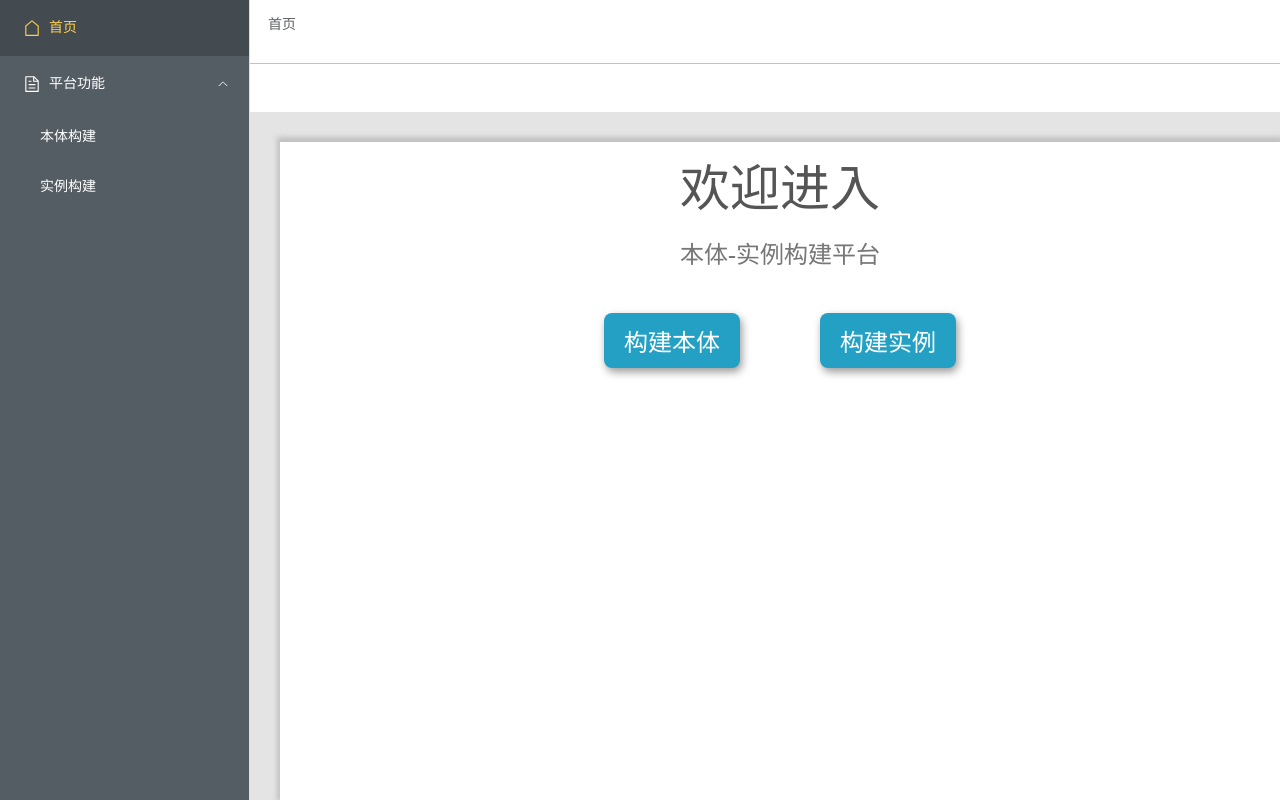
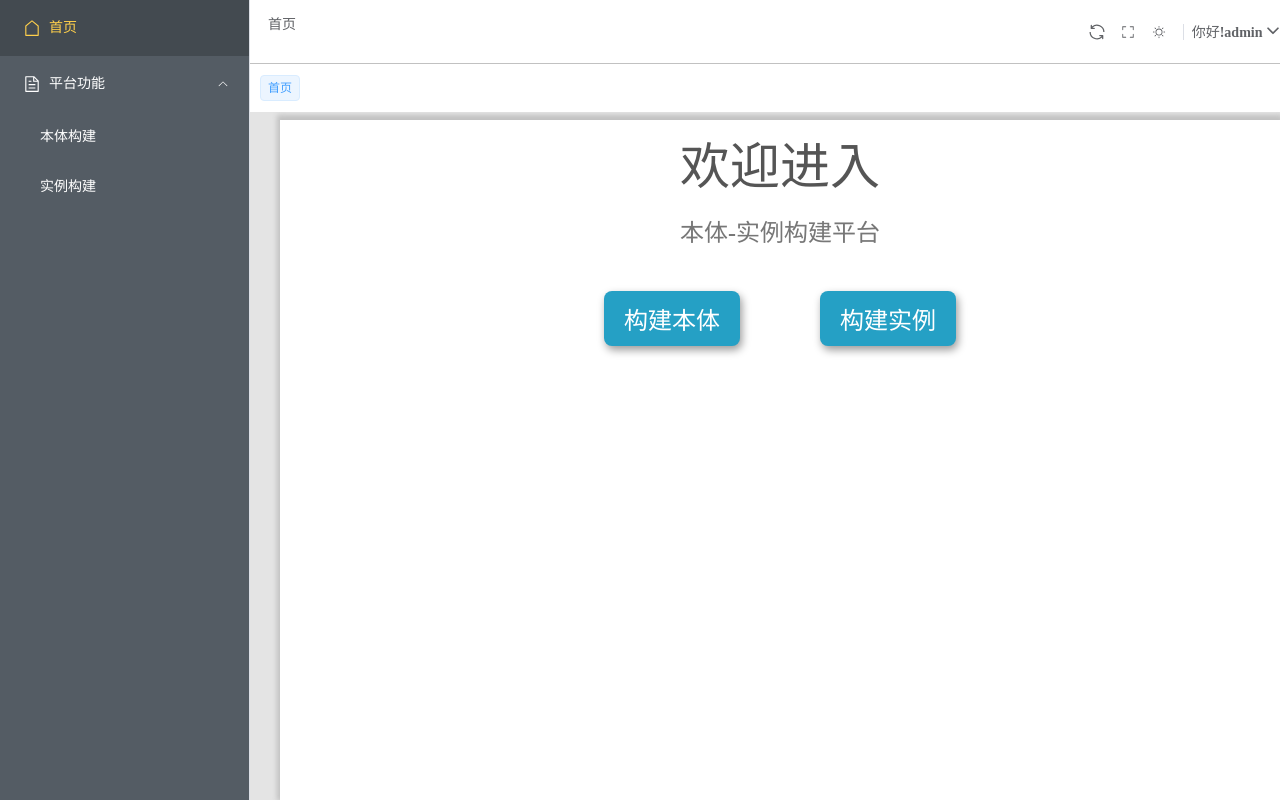
Before and after one commit to Junescara/OntologyTest, a Vue app: page /index in a window 1280 px wide. Built offline with nearby package versions, Linux system fonts and the light colour scheme.

Commit message:
继续丰富导航栏

```diff
--- a/src/Layout/NavBar.vue
+++ b/src/Layout/NavBar.vue
@@ -1,48 +1,34 @@
 <template>
-  <div class="navbar">
-    <el-row style="height: 100%;">
-
-    </el-row>
-  </div>
+  <!-- 导航栏 -->
+  <el-row class="navbar" >
+    <el-col :span="12"><Breadcrumb /></el-col>
+    <el-col :span="12"><Personal /></el-col>
+  </el-row>
+  <el-row class="navbar">
+    <RouteTags />
+  </el-row>
+  <!-- 导航栏结束 -->
 </template>
 
-<style scoped>
+<script setup>
+import Breadcrumb from "@/components/Navbar/Breadcrumb.vue";
+import RouteTags from "@/components/Navbar/RouteTags.vue";
+import Personal from "@/components/Navbar/Personal.vue";
+</script>
+
+<style scoped lang="less">
 .navbar {
-  height: 100%;
+  padding: 0;
   width: 100%;
+  height: 8vh;
   background-color: #fff;
-  box-shadow: 0px 2px 10px 0px rgba(0, 0, 0, 0.15);
-  margin-bottom: 20px;
-}
 
-.logo img {
-  margin-right: 200px;
-  height: 60px;
-  vertical-align: middle;
-}
-
-
-
-.user-menu {
-  height: 100%;
-  display: flex;
-  justify-content: flex-end;
-  align-items: center;
-}
-
-.username {
-  padding: 10px;
-}
-
-.el-dropdown-menu__item__icon {
-  font-size: 16px;
-  margin-right: 10px;
-}
-
-.user-menu img {
-  width: 40px;
-  border-radius: 50%;
-  margin-right: 10px;
-  vertical-align: middle;
+  &:nth-child(1) {
+    border-bottom: 1px solid #c1c1c1;
+  }
+  &:nth-child(2) {
+    height: 6vh;
+    // box-shadow: 0px 2px 5px 3px #c1c1c1;
+  }
 }
 </style>
--- a/src/Layout/index.vue
+++ b/src/Layout/index.vue
@@ -6,10 +6,7 @@
 
     <el-container>
       <el-header>
-        <Breadcrumb />
-      </el-header>
-      <el-header>
-        <RouteTags />
+        <NavBar />
       </el-header>
       <el-main>
         <AppMain />
@@ -22,26 +19,17 @@
 import AppMain from "./AppMain.vue";
 import NavBar from "./NavBar.vue";
 import SideBar from "./SideBar.vue";
-import Breadcrumb from "@/components/common/Breadcrumb.vue";
-import RouteTags from "@/components/common/RouteTags.vue";
 </script>
 
 <style lang="less" scoped>
 .el-header {
   padding: 0;
   width: 100%;
-  height: 8vh;
-  &:nth-child(1) {
-    box-shadow: 0px 2px 5px 3px #c1c1c1;
-    border-bottom: 1px solid #c1c1c1;
-  }
-  &:nth-child(2) {
-    height: 6vh;
-  }
-  // background-color: #545c64;
+  margin-bottom: 30px;
 }
 
 .el-main {
+  height: 100px;
   margin: 30px 0 0 30px;
   background-color: #fff;
   box-shadow: 0px -2px 5px 3px #c1c1c1;
--- /dev/null
+++ b/src/components/Navbar/Personal.vue
@@ -0,0 +1,97 @@
+<!--
+ * @Author: your name
+ * @Date: 2021-01-15 16:42:16
+ * @LastEditTime: 2022-04-28 16:38:32
+ * @LastEditors: Please set LastEditors
+ * @Description: In User Settings Edit
+ * @FilePath: \vue3-element-admin\src\components\layout\components\Personal.vue
+-->
+<template>
+  <div class="ve_personal">
+    <el-button-group>
+      <el-button
+        title="刷新"
+        style="border: none; font-size: 20px"
+        circle
+        plain
+      >
+        <el-icon :size="20" style="vertical-align: middle">
+          <Refresh />
+        </el-icon>
+      </el-button>
+      <el-button
+        title="全屏"
+        style="border: none; font-size: 20px"
+        circle
+        plain
+        @click="toggle()"
+      >
+        <el-icon :size="14" style="vertical-align: middle">
+          <full-screen />
+        </el-icon>
+      </el-button>
+      <el-button
+        :title="dark ? '夜间模式' : '明亮模式'"
+        style="border: none; font-size: 20px"
+        circle
+        plain
+        @click="toggleTheme()"
+      >
+        <el-icon :size="14" style="vertical-align: middle">
+          <component :is="dark ? 'moon' : 'sunny'" />
+        </el-icon>
+      </el-button>
+    </el-button-group>
+    <el-divider direction="vertical"></el-divider>
+    <el-dropdown @command="handleCommand">
+      <span class="ve_nav_dropdown">
+        你好!{{ uname }}
+        <el-icon>
+          <arrow-down-bold />
+        </el-icon>
+      </span>
+      <template #dropdown>
+        <el-dropdown-menu>
+          <el-dropdown-item :command="{ name: '/login' }">
+            退出登录
+          </el-dropdown-item>
+        </el-dropdown-menu>
+      </template>
+    </el-dropdown>
+  </div>
+</template>
+
+<script setup>
+// import { useStore } from "vuex";
+import { useRouter } from "vue-router";
+import { ref } from "vue";
+import { useFullscreen } from "@vueuse/core";
+
+const { toggle } = useFullscreen();
+// const store = useStore();
+const router = useRouter();
+const uname = ref("admin");
+// const reload = inject("reload");
+const handleCommand = (command) => {
+  router.push(command);
+};
+const dark = ref(false);
+// 修改主题
+const toggleTheme = () => {};
+</script>
+
+<style lang="less" scoped>
+.ve_personal {
+  display: flex;
+  height: 100%;
+  justify-content: end;
+  align-items: center;
+  text-align: right;
+  :deep(.el-dropdown) {
+    vertical-align: baseline !important;
+  }
+  .ve_nav_dropdown {
+    font-weight: bold;
+  }
+}
+</style>
--- a/src/components/common/RouteTags.vue
+++ b/src/components/Navbar/RouteTags.vue
@@ -1,5 +1,6 @@
 <template>
   <div class="tags-content">
+    <div v-if="RouteTags.length !== 0">
       <el-tag
         v-for="(tag, index) in RouteTags"
         :key="index"
@@ -8,10 +9,18 @@
         :disable-transitions="false"
         @close="handleClose(index)"
         @click="router.push(tag.path)"
-      style="cursor: pointer"
       >
         {{ tag.name }}
       </el-tag>
+    </div>
+    <div v-else>
+      <el-tag
+        size="small"
+        :disable-transitions="false"
+        @click="router.push('/index')"
+        >首页</el-tag
+      >
+    </div>
   </div>
 </template>
 
@@ -45,6 +54,7 @@ const handleClose = (index) => {
   .el-tag {
     height: 26px;
     margin: 5px 10px;
+    cursor: pointer;
   }
 }
 </style>
--- a/src/views/system/Instance.vue
+++ b/src/views/system/Instance.vue
@@ -1,5 +1,4 @@
 <template>
-  <div>entity</div>
   <div class="top-content">
     <h5>构建实例</h5>
   </div>
@@ -40,12 +39,10 @@
   </div>
 </template>
 
-<script setup></script>
 <script setup>
 import { add } from "@/api/module/instance.js";
 import { queryOntolist } from "@/api/module/ontology.js";
 import { reactive, ref } from "vue";
-<style lang="scss" scoped></style>;
 const ontoId = ref("");
 const attrForm = reactive([]);
 const ontoList = reactive([]);
@@ -66,6 +63,7 @@ const handleInsCreate = () => {};
   width: 100%;
   height: 100%;
   padding: 30px;
+  overflow: hidden;
   .el-form {
     width: 30%;
     .el-button {
```
Also changed, not shown: src/components/Navbar/Breadcrumb.vue (renamed from src/components/common/Breadcrumb.vue). Lines whose indentation alone changed are shown as unchanged.
